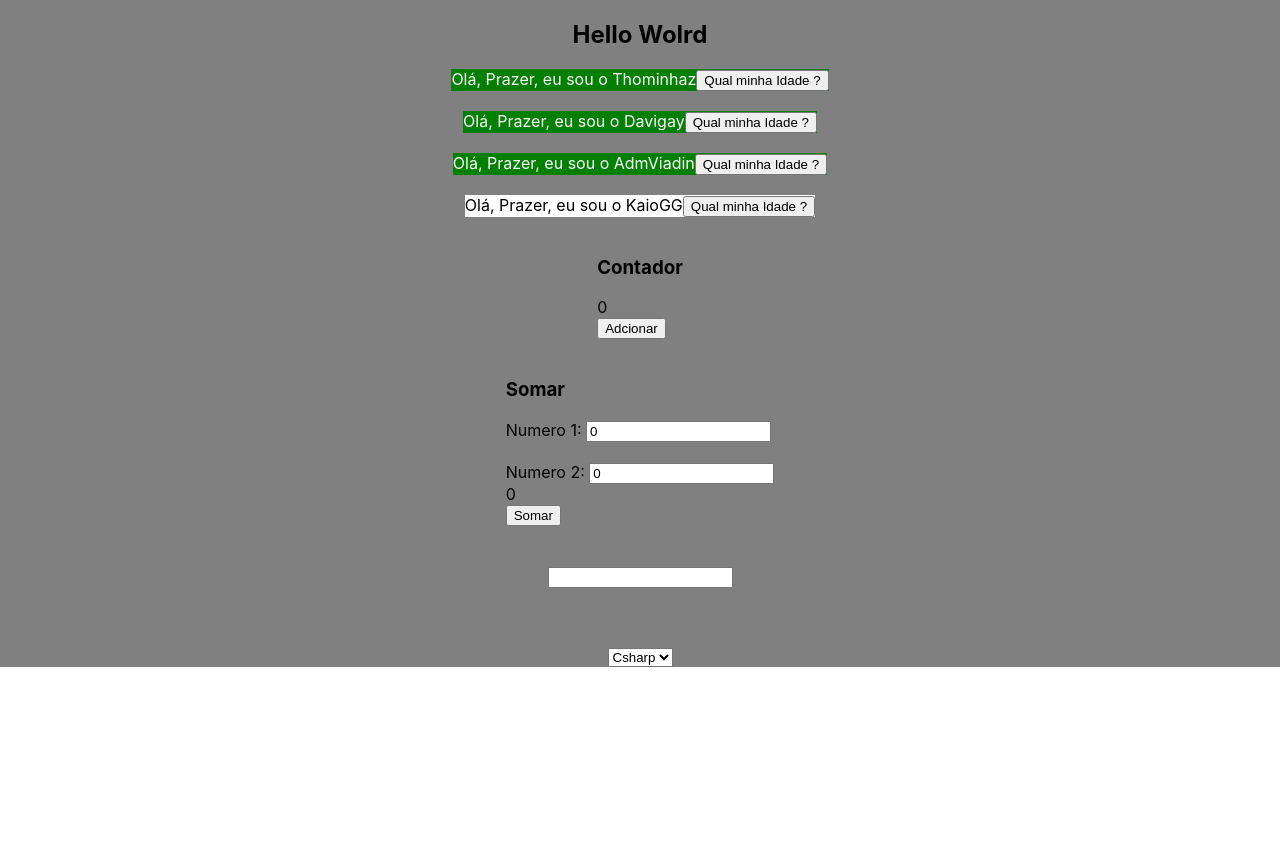
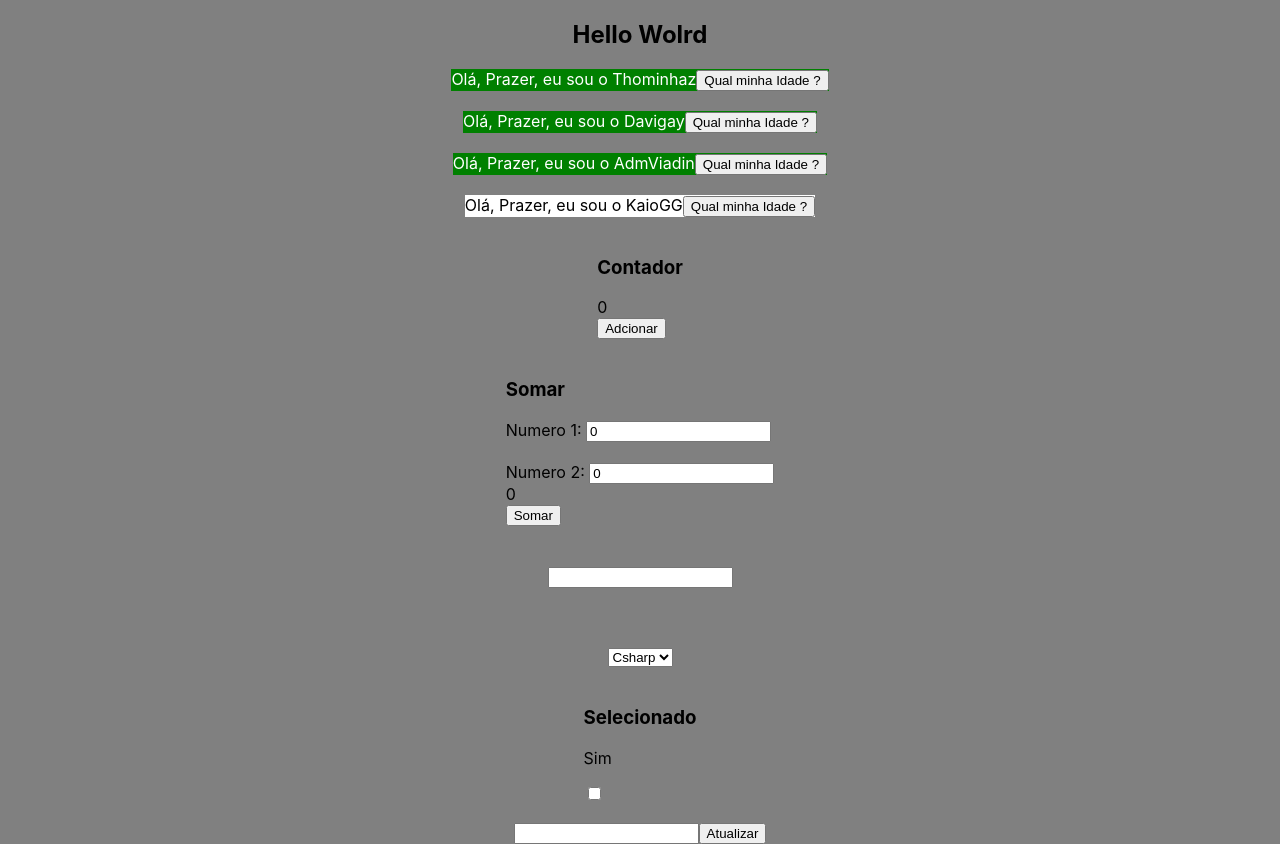
Before and after one commit to DjThominhaz/Aula-09-08, a React (Create React App) app: page / in a window 1280 px wide. Before the commit the page ends 800 px from the top, so only its background shows below. Built offline with nearby package versions, Linux system fonts and the light colour scheme.

Commit message:
Atualizção 12/08

```diff
--- a/src/App.js
+++ b/src/App.js
@@ -4,6 +4,8 @@ import Contador from './Componentes/Adicionar';
 import Somar from './Componentes/Somar';
 import Comp4 from './Componentes/Comp4';
 import Comp5 from './Componentes/Comp5';
+import Comp6 from './Componentes/Comp6';
+import Comp7 from './Componentes/Comp7';
 
 function App(){
   let nome="Thominhaz";
@@ -28,6 +30,10 @@ function App(){
           <br></br>
           <br></br>
           <Comp5></Comp5>
+          <br></br>
+          <Comp6></Comp6>
+          <Comp7></Comp7>
+
 
     </section>
 
--- a/src/Componentes/Comp6/index.js
+++ b/src/Componentes/Comp6/index.js
@@ -0,0 +1,22 @@
+import { useState } from "react"
+
+export default function(){
+    const [chek, setChek] = useState(" ");
+
+
+    return(
+        <section>
+            <div>
+                <h1> Selecionado </h1>
+                    <p>{chek ? 'Sim': 'não'}</p>
+                    <input type='checkbox' value={chek} onChange = {e => setChek(e.target.checked)}/>
+            </div>
+
+        </section>
+
+
+
+
+
+    )
+ }
--- /dev/null
+++ b/src/Componentes/Comp7/index.js
@@ -0,0 +1,24 @@
+import { useState } from "react"
+
+export default function(){
+    const [att, setAtt] = useState(" ")
+    const [res, setRes] = useState(" ")
+
+    function Atualizacao (){
+            setRes(att)
+    }
+
+
+
+return(
+        <section>
+            <h1>{res}</h1>
+                <input type='text' value={att} onChange = {e => setAtt(e.target.value)} />
+                    <button onClick={Atualizacao}> Atualizar </button>
+
+        </section>
+
+
+
+    )
+}
--- a/src/index.js
+++ b/src/index.js
@@ -2,11 +2,13 @@ import React from 'react';
 import ReactDOM from 'react-dom/client';
 import './index.css';
 import App from './App';
+import Comp7 from './Componentes/Comp7';
+
 
 
 const root = ReactDOM.createRoot(document.getElementById('root'));
 root.render(
   <React.StrictMode>
-    <App />
+    <App/>
   </React.StrictMode>
 );
```
Also changed, not shown: src/Componentes/Comp8/index.js (added).
